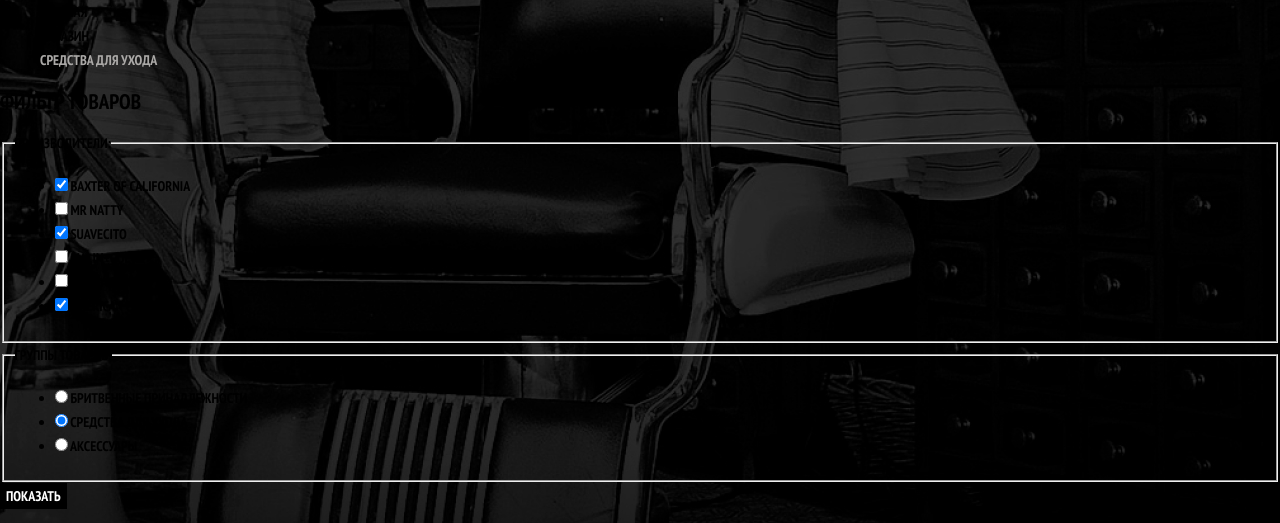
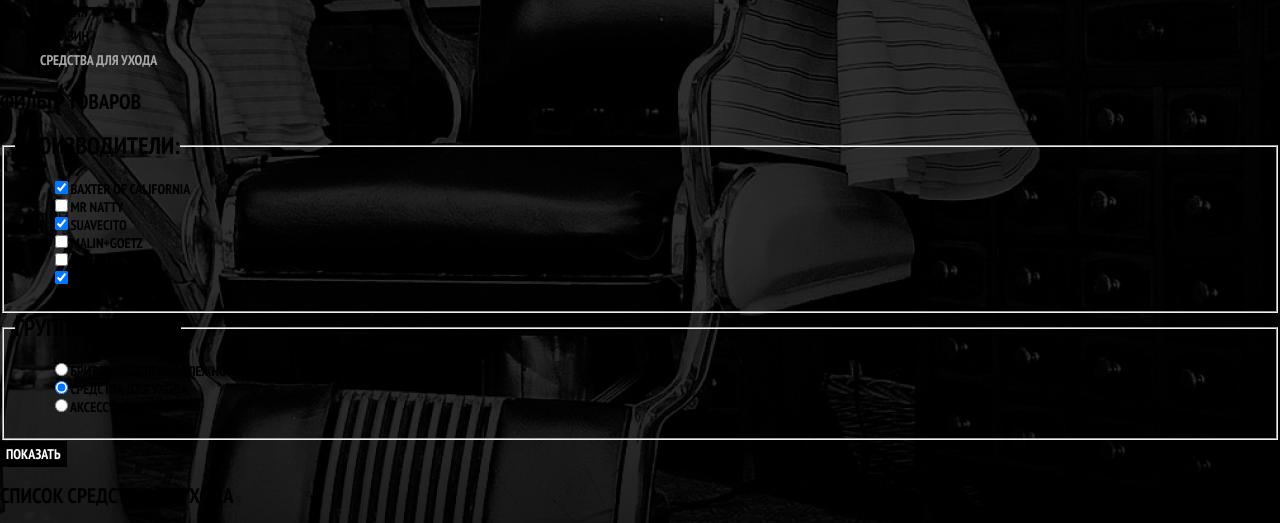
Before and after one commit to deysan/barbershop-base, a plain HTML site: page catalog.html in a window 1280 px wide. Shown: the part 262-785 px from the top of the page. Drawn offline with Linux system fonts and the light colour scheme.

Commit message:
Add filters

```diff
--- a/catalog.html
+++ b/catalog.html
@@ -51,27 +51,27 @@
         <legend>Производители:</legend>
         <ul>
           <li class="filter-checkbox">
-            <input type="checkbox" name="baxter-of-california" id="baxter-of-california" checked>
+            <input class="filter-input-checkbox" type="checkbox" name="baxter-of-california" id="baxter-of-california" checked>
             <label for="baxter-of-california">Baxter of California</label>
           </li>
           <li class="filter-checkbox">
-            <input type="checkbox" name="mr-natty" id="mr-natty">
+            <input class="filter-input-checkbox" type="checkbox" name="mr-natty" id="mr-natty">
             <label for="mr-natty">Mr Natty</label>
           </li>
           <li class="filter-checkbox">
-            <input type="checkbox" name="suavecito" id="suavecito" checked>
+            <input class="filter-input-checkbox" type="checkbox" name="suavecito" id="suavecito" checked>
             <label for="suavecito">Suavecito</label>
           </li>
           <li class="filter-checkbox">
-            <input type="checkbox" name="malin-goetz" id="malin-goetz">
+            <input class="filter-input-checkbox" type="checkbox" name="malin-goetz" id="malin-goetz">
             <label for="malin-goetz">Malin+Goetz</label>
           </li>
           <li class="filter-checkbox">
-            <input type="checkbox" name="murrays" id="murrays">
+            <input class="filter-input-checkbox" type="checkbox" name="murrays" id="murrays">
             <label for="murrays">Murray’s</label>
           </li>
           <li class="filter-checkbox">
-            <input type="checkbox" name="american-crew" id="american-crew" checked>
+            <input class="filter-input-checkbox" type="checkbox" name="american-crew" id="american-crew" checked>
             <label for="american-crew">American Crew</label>
           </li>
         </ul>
--- a/css/style.css
+++ b/css/style.css
@@ -212,6 +212,24 @@ img {
   color: var(--basic-dark);
 }
 
+/* Filters */
+
+.filter legend {
+  font-size: 24px;
+  line-height: 30px;
+}
+
+.filter ul {
+  list-style: none;
+  line-height: 18px;
+}
+
+.filter-input-checkbox:hover + label,
+.filter-input-checkbox:focus + label {
+  color: var(--special);
+}
+
+
 /* Main footer */
 
 .main-footer {
```
